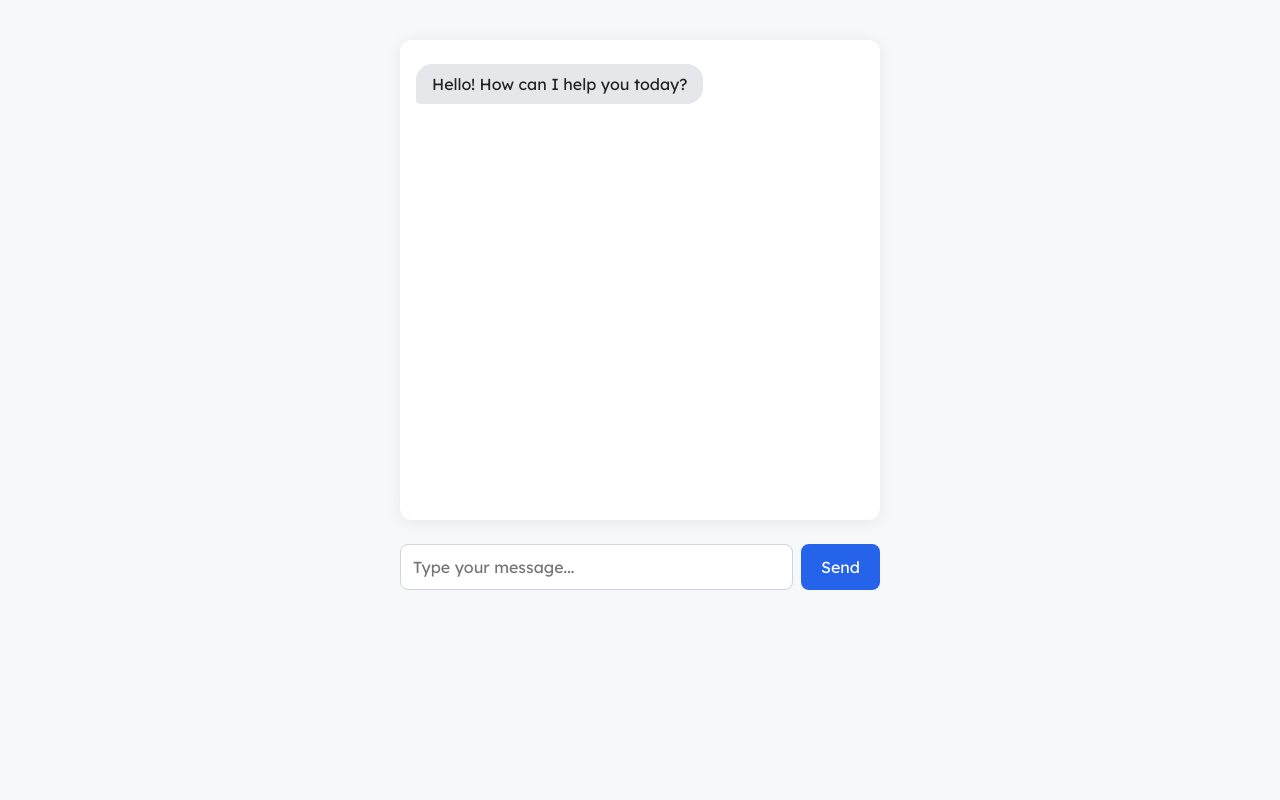
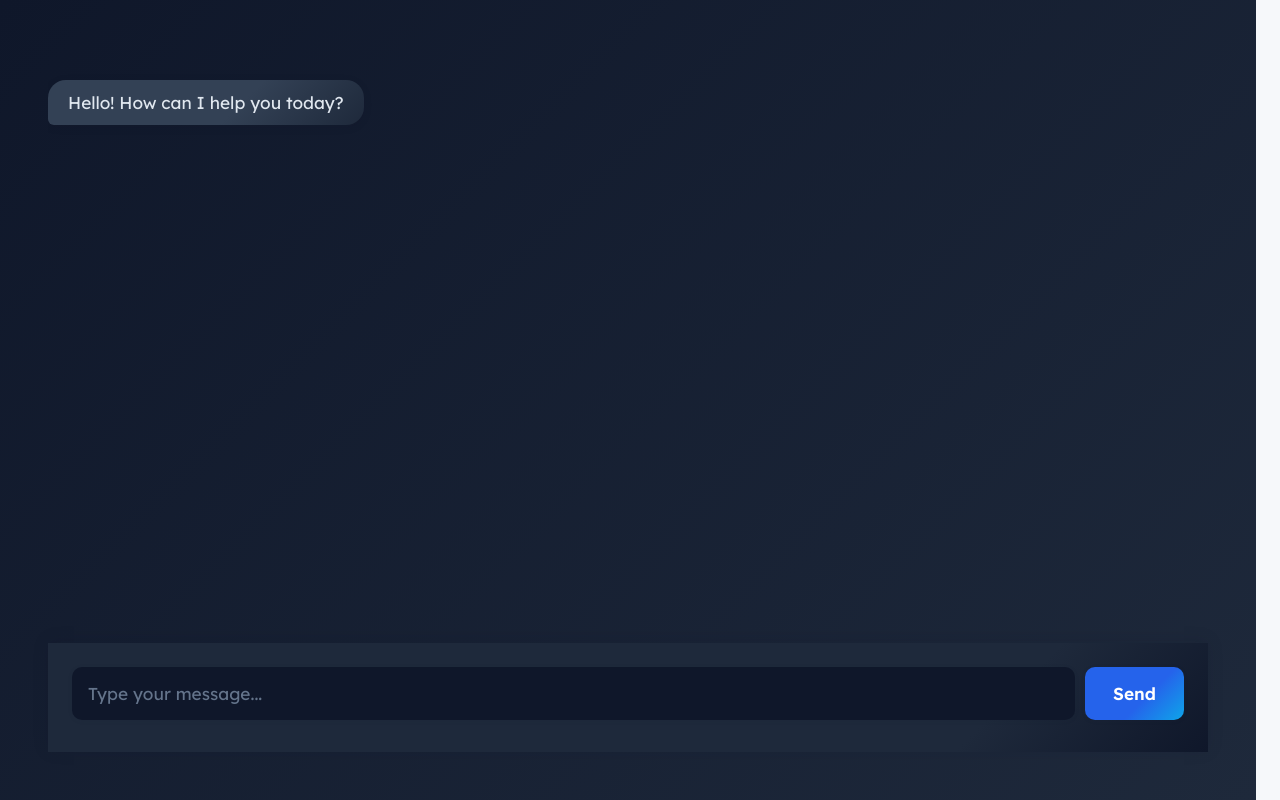
Before and after one commit to deepyes02/yeti-ai, a Next.js app in the folder frontend/: page / in a window 1280 px wide. Built offline with nearby package versions, Linux system fonts and the light colour scheme.

Commit message:
Chatbot style complete

```diff
--- a/frontend/src/app/globals.css
+++ /dev/null
@@ -1,42 +0,0 @@
-:root {
-  --background: #ffffff;
-  --foreground: #171717;
-}
-
-@media (prefers-color-scheme: dark) {
-  :root {
-    --background: #0a0a0a;
-    --foreground: #ededed;
-  }
-}
-
-html,
-body {
-  max-width: 100vw;
-  overflow-x: hidden;
-}
-
-body {
-  color: var(--foreground);
-  background: var(--background);
-  font-family: Arial, Helvetica, sans-serif;
-  -webkit-font-smoothing: antialiased;
-  -moz-osx-font-smoothing: grayscale;
-}
-
-* {
-  box-sizing: border-box;
-  padding: 0;
-  margin: 0;
-}
-
-a {
-  color: inherit;
-  text-decoration: none;
-}
-
-@media (prefers-color-scheme: dark) {
-  html {
-    color-scheme: dark;
-  }
-}
--- a/frontend/src/app/page.module.css
+++ /dev/null
@@ -1,168 +0,0 @@
-.page {
-  --gray-rgb: 0, 0, 0;
-  --gray-alpha-200: rgba(var(--gray-rgb), 0.08);
-  --gray-alpha-100: rgba(var(--gray-rgb), 0.05);
-
-  --button-primary-hover: #383838;
-  --button-secondary-hover: #f2f2f2;
-
-  display: grid;
-  grid-template-rows: 20px 1fr 20px;
-  align-items: center;
-  justify-items: center;
-  min-height: 100svh;
-  padding: 80px;
-  gap: 64px;
-  font-family: var(--font-geist-sans);
-}
-
-@media (prefers-color-scheme: dark) {
-  .page {
-    --gray-rgb: 255, 255, 255;
-    --gray-alpha-200: rgba(var(--gray-rgb), 0.145);
-    --gray-alpha-100: rgba(var(--gray-rgb), 0.06);
-
-    --button-primary-hover: #ccc;
-    --button-secondary-hover: #1a1a1a;
-  }
-}
-
-.main {
-  display: flex;
-  flex-direction: column;
-  gap: 32px;
-  grid-row-start: 2;
-}
-
-.main ol {
-  font-family: var(--font-geist-mono);
-  padding-left: 0;
-  margin: 0;
-  font-size: 14px;
-  line-height: 24px;
-  letter-spacing: -0.01em;
-  list-style-position: inside;
-}
-
-.main li:not(:last-of-type) {
-  margin-bottom: 8px;
-}
-
-.main code {
-  font-family: inherit;
-  background: var(--gray-alpha-100);
-  padding: 2px 4px;
-  border-radius: 4px;
-  font-weight: 600;
-}
-
-.ctas {
-  display: flex;
-  gap: 16px;
-}
-
-.ctas a {
-  appearance: none;
-  border-radius: 128px;
-  height: 48px;
-  padding: 0 20px;
-  border: none;
-  border: 1px solid transparent;
-  transition:
-    background 0.2s,
-    color 0.2s,
-    border-color 0.2s;
-  cursor: pointer;
-  display: flex;
-  align-items: center;
-  justify-content: center;
-  font-size: 16px;
-  line-height: 20px;
-  font-weight: 500;
-}
-
-a.primary {
-  background: var(--foreground);
-  color: var(--background);
-  gap: 8px;
-}
-
-a.secondary {
-  border-color: var(--gray-alpha-200);
-  min-width: 158px;
-}
-
-.footer {
-  grid-row-start: 3;
-  display: flex;
-  gap: 24px;
-}
-
-.footer a {
-  display: flex;
-  align-items: center;
-  gap: 8px;
-}
-
-.footer img {
-  flex-shrink: 0;
-}
-
-/* Enable hover only on non-touch devices */
-@media (hover: hover) and (pointer: fine) {
-  a.primary:hover {
-    background: var(--button-primary-hover);
-    border-color: transparent;
-  }
-
-  a.secondary:hover {
-    background: var(--button-secondary-hover);
-    border-color: transparent;
-  }
-
-  .footer a:hover {
-    text-decoration: underline;
-    text-underline-offset: 4px;
-  }
-}
-
-@media (max-width: 600px) {
-  .page {
-    padding: 32px;
-    padding-bottom: 80px;
-  }
-
-  .main {
-    align-items: center;
-  }
-
-  .main ol {
-    text-align: center;
-  }
-
-  .ctas {
-    flex-direction: column;
-  }
-
-  .ctas a {
-    font-size: 14px;
-    height: 40px;
-    padding: 0 16px;
-  }
-
-  a.secondary {
-    min-width: auto;
-  }
-
-  .footer {
-    flex-wrap: wrap;
-    align-items: center;
-    justify-content: center;
-  }
-}
-
-@media (prefers-color-scheme: dark) {
-  .logo {
-    filter: invert();
-  }
-}
--- a/frontend/src/app/page.module.scss
+++ b/frontend/src/app/page.module.scss
@@ -1,76 +1,88 @@
+// Fullscreen, black-blueish modern chat UI
 .chatContainer {
   display: flex;
   flex-direction: column;
-  align-items: center;
+  align-items: stretch;
+  justify-content: stretch;
   min-height: 100vh;
-  background: #f6f8fa;
+	width: calc(100% - 24px);
+	padding: 48px;
+  background: linear-gradient(135deg, #0f172a 0%, #1e293b 100%);
 }
 
 .chatWindow {
+  flex: 1 1 auto;
   width: 100%;
-  max-width: 480px;
-  min-height: 60vh;
-  background: #fff;
-  border-radius: 12px;
-  box-shadow: 0 2px 16px rgba(0,0,0,0.07);
-  margin: 40px 0 0 0;
-  padding: 24px 16px 16px 16px;
+  min-height: 0;
+  background: transparent;
+  margin: 0;
+  padding: 32px 0 0 0;
   display: flex;
   flex-direction: column;
-  gap: 12px;
+  gap: 16px;
   overflow-y: auto;
 }
 
 .userMessage {
   align-self: flex-end;
-  background: #2563eb;
+  background: linear-gradient(135deg, #2563eb 60%, #0ea5e9 100%);
   color: #fff;
-  padding: 10px 16px;
-  border-radius: 16px 16px 4px 16px;
-  max-width: 80%;
-  font-size: 1rem;
+  padding: 12px 20px;
+  border-radius: 18px 18px 6px 18px;
+  max-width: 70vw;
+  font-size: 1.08rem;
   margin-bottom: 2px;
+  box-shadow: 0 2px 8px rgba(30,41,59,0.12);
 }
 
 .aiMessage {
   align-self: flex-start;
-  background: #e5e7eb;
-  color: #222;
-  padding: 10px 16px;
-  border-radius: 16px 16px 16px 4px;
-  max-width: 80%;
-  font-size: 1rem;
+  background: linear-gradient(135deg, #334155 60%, #1e293b 100%);
+  color: #e0e7ef;
+  padding: 12px 20px;
+  border-radius: 18px 18px 18px 6px;
+  max-width: 70vw;
+  font-size: 1.08rem;
   margin-bottom: 2px;
+  box-shadow: 0 2px 8px rgba(15,23,42,0.10);
 }
 
 .inputBar {
-  width: 100%;
-  max-width: 480px;
   display: flex;
-  gap: 8px;
-  margin: 24px 0 0 0;
+  gap: 10px;
+  padding: 24px 24px 32px 24px;
+  background: linear-gradient(135deg, #1e293b 80%, #0f172a 100%);
+  box-shadow: 0 -2px 16px rgba(15,23,42,0.10);
 }
 
 .input {
   flex: 1;
-  padding: 12px;
-  border-radius: 8px;
-  border: 1px solid #d1d5db;
-  font-size: 1rem;
+  padding: 16px;
+  border-radius: 10px;
+  border: none;
+  font-size: 1.08rem;
   outline: none;
-  background: #fff;
+  background: #0f172a;
+  color: #e0e7ef;
+  box-shadow: 0 1px 4px rgba(30,41,59,0.10);
+}
+
+.input::placeholder {
+  color: #64748b;
 }
 
 .sendButton {
-  background: #2563eb;
+  background: linear-gradient(135deg, #2563eb 60%, #0ea5e9 100%);
   color: #fff;
   border: none;
-  border-radius: 8px;
-  padding: 0 20px;
-  font-size: 1rem;
+  border-radius: 10px;
+  padding: 0 28px;
+  font-size: 1.08rem;
   cursor: pointer;
+  font-weight: 600;
   transition: background 0.2s;
+  box-shadow: 0 1px 4px rgba(30,41,59,0.10);
   &:hover {
-    background: #1d4ed8;
+    background: linear-gradient(135deg, #1d4ed8 60%, #0369a1 100%);
   }
 }
```
